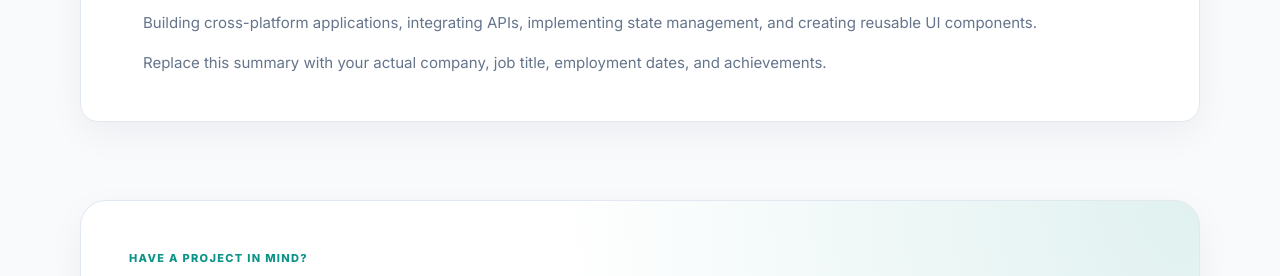
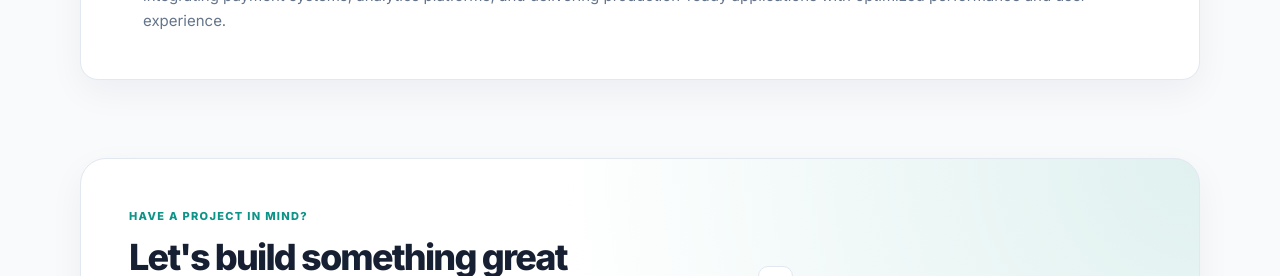
Before and after one commit to nitheesvijayasekaran-dev/portfolio-website, a website: page index.html in a window 1280 px wide. Shown: the part 3102-3378 px from the top of the page. Drawn offline with Linux system fonts and the light colour scheme.

Commit message:
chagned description

```diff
--- a/index.html
+++ b/index.html
@@ -179,8 +179,6 @@
                         responsive, and maintainable mobile applications.
                         My work focuses on state management, API integration,
                         reusable components, and a smooth user experience.
-                    </p>
-                    <p>
                         I enjoy exploring new development tools, improving code
                         quality, and learning technologies that help me build
                         better applications.
@@ -195,7 +193,6 @@
                 <div>
                     <span class="section-heading__eyebrow">WHAT I'VE BUILT</span>
                     <h2>Featured Projects</h2>
-                    <p>Selected projects demonstrating my development skills.</p>
                 </div>
             </div>
 
@@ -325,7 +322,7 @@
 
                     <div class="project-card__body">
                         <div class="project-card__top">
-                            <span class="project-card__number">PROJECT 03</span>
+                            <span class="project-card__number">PROJECT 03 · PERSONAL</span>
                             <span class="project-card__icon">↗</span>
                         </div>
                         <h3>Offline Notes App</h3>
@@ -422,11 +419,9 @@
                     <p>
                         Building cross-platform applications, integrating APIs,
                         implementing state management, and creating reusable UI
-                        components.
-                    </p>
-                    <p class="experience-card__note">
-                        Replace this summary with your actual company, job title,
-                        employment dates, and achievements.
+                        components. Experienced in integrating payment
+                        systems, analytics platforms, and delivering production-ready
+                        applications with optimized performance and user experience.
                     </p>
                 </div>
             </article>
```
